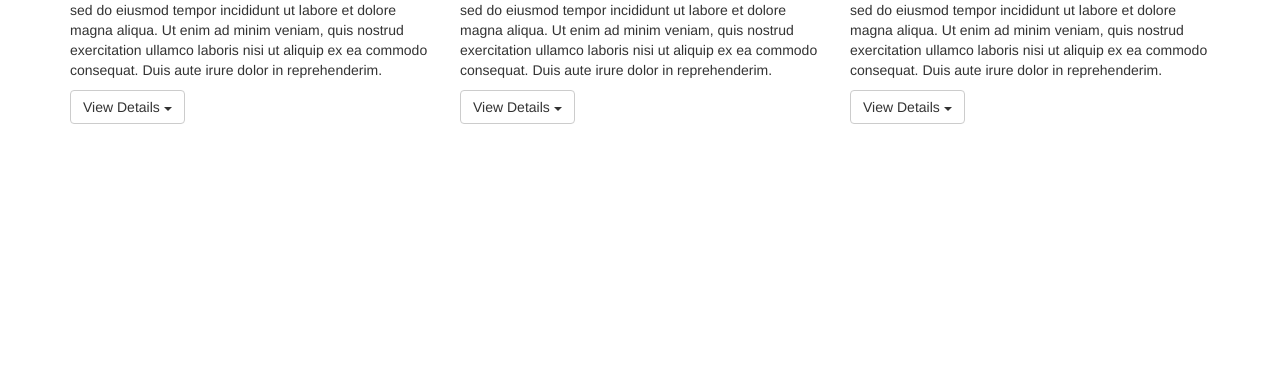
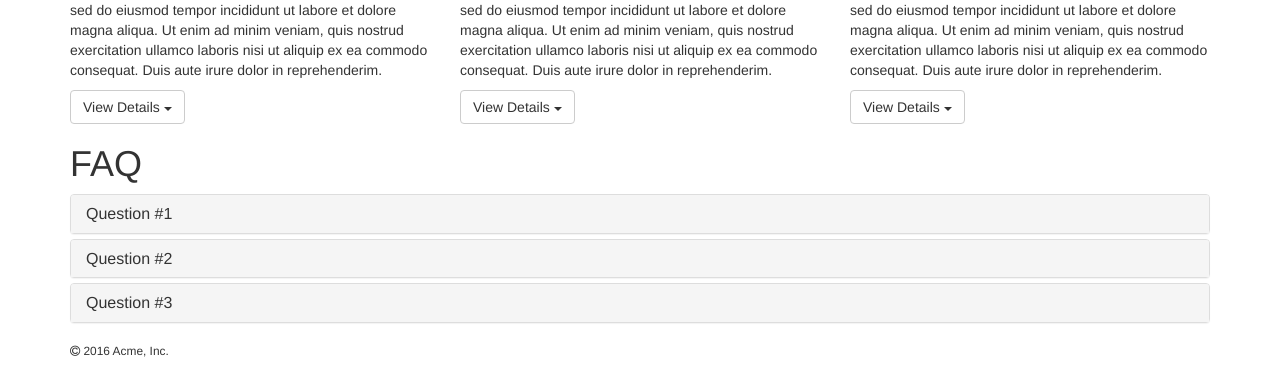
Before and after one commit to bennettbuchanan/bootstrap-development, a plain HTML site: page index.html in a window 1280 px wide. Shown: the part 766-1139 px from the top of the page. Before the commit the page ends 890 px from the top, so only its background shows below. Drawn offline with nearby package versions, Linux system fonts and the light colour scheme.

Commit message:
add collapsible panel

```diff
--- a/index.html
+++ b/index.html
@@ -58,7 +58,6 @@
 </nav>
 
     <div class="container">
-      <div class="row">
         <div class="jumbotron">
           <h1>Innovation at its core</h1>
           <p>Ut enim ad minim veniam,
@@ -67,11 +66,10 @@
           quis nostrud exercitation ullamco laboris nisi.</p>
           <p><a class="btn btn-primary btn-lg" href="#" role="button">Learn more about Acme, inc. <i class="fa fa-angle-double-right"></i></a></p>
         </div>
-      </div>
 
 
 
-      <div class="row">
+      <div class="row" style="padding: 0px">
         <div class="col-lg-4">
           <h1>Heading</h1>
           <p>Lorem ipsum dolor sit amet, consectetur adipisicing elit, sed do eiusmod
@@ -187,6 +185,57 @@
           </div>
         </div>
       </div>
+    <h1>FAQ</h1>
+      <div class="panel-group" id="accordion" role="tablist" aria-multiselectable="true">
+        <div class="panel panel-default">
+          <div class="panel-heading" role="tab" id="headingOne">
+            <h4 class="panel-title">
+              <a class="collapsed" role="button" data-toggle="collapse" data-parent="#accordion" href="#collapseOne" aria-expanded="false" aria-controls="collapseOne">
+                Question #1
+              </a>
+            </h4>
+          </div>
+          <div id="collapseOne" class="panel-collapse collapse" role="tabpanel" aria-labelledby="headingTwo">
+            <div class="panel-body">
+              Anim pariatur cliche reprehenderit, enim eiusmod high life accusamus terry richardson ad squid. 3 wolf moon officia aute, non cupidatat skateboard dolor brunch. Food truck quinoa nesciunt laborum eiusmod. Brunch 3 wolf moon tempor, sunt aliqua put a bird on it squid single-origin coffee nulla assumenda shoreditch et. Nihil anim keffiyeh helvetica, craft beer labore wes anderson cred nesciunt sapiente ea proident. Ad vegan excepteur butcher vice lomo. Leggings occaecat craft beer farm-to-table, raw denim aesthetic synth nesciunt you probably haven't heard of them accusamus labore sustainable VHS.
+            </div>
+          </div>
+        </div>
+        <div class="panel panel-default">
+          <div class="panel-heading" role="tab" id="headingTwo">
+            <h4 class="panel-title">
+              <a class="collapsed" role="button" data-toggle="collapse" data-parent="#accordion" href="#collapseTwo" aria-expanded="false" aria-controls="collapseTwo">
+                Question #2
+              </a>
+            </h4>
+          </div>
+          <div id="collapseTwo" class="panel-collapse collapse" role="tabpanel" aria-labelledby="headingTwo">
+            <div class="panel-body">
+              Anim pariatur cliche reprehenderit, enim eiusmod high life accusamus terry richardson ad squid. 3 wolf moon officia aute, non cupidatat skateboard dolor brunch. Food truck quinoa nesciunt laborum eiusmod. Brunch 3 wolf moon tempor, sunt aliqua put a bird on it squid single-origin coffee nulla assumenda shoreditch et. Nihil anim keffiyeh helvetica, craft beer labore wes anderson cred nesciunt sapiente ea proident. Ad vegan excepteur butcher vice lomo. Leggings occaecat craft beer farm-to-table, raw denim aesthetic synth nesciunt you probably haven't heard of them accusamus labore sustainable VHS.
+            </div>
+          </div>
+        </div>
+        <div class="panel panel-default">
+          <div class="panel-heading" role="tab" id="headingThree">
+            <h4 class="panel-title">
+              <a class="collapsed" role="button" data-toggle="collapse" data-parent="#accordion" href="#collapseThree" aria-expanded="false" aria-controls="collapseThree">
+                Question #3
+              </a>
+            </h4>
+          </div>
+          <div id="collapseThree" class="panel-collapse collapse" role="tabpanel" aria-labelledby="headingThree">
+            <div class="panel-body">
+              Anim pariatur cliche reprehenderit, enim eiusmod high life accusamus terry richardson ad squid. 3 wolf moon officia aute, non cupidatat skateboard dolor brunch. Food truck quinoa nesciunt laborum eiusmod. Brunch 3 wolf moon tempor, sunt aliqua put a bird on it squid single-origin coffee nulla assumenda shoreditch et. Nihil anim keffiyeh helvetica, craft beer labore wes anderson cred nesciunt sapiente ea proident. Ad vegan excepteur butcher vice lomo. Leggings occaecat craft beer farm-to-table, raw denim aesthetic synth nesciunt you probably haven't heard of them accusamus labore sustainable VHS.
+            </div>
+          </div>
+        </div>
+      </div>
+      <small style="padding-bottom: 15px;"><i class="fa fa-copyright"></i> 2016 Acme, Inc.</small>
+
+
+
+
+
     </div><!-- /.container -->
 
 
```
